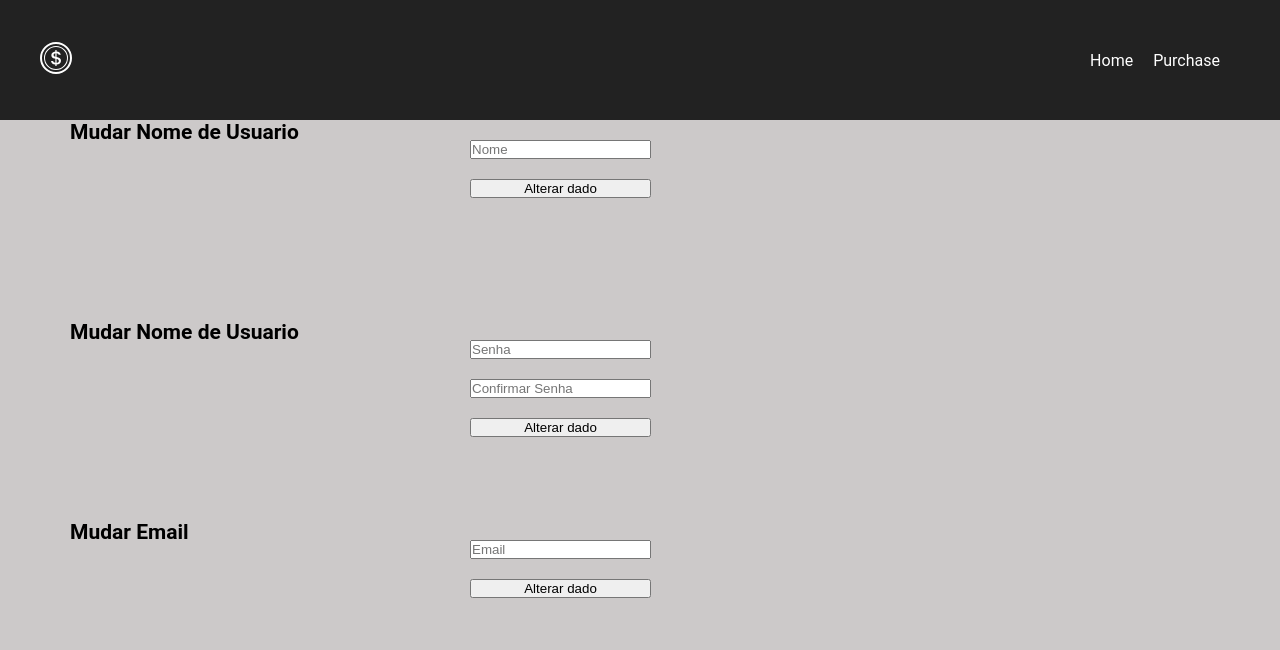
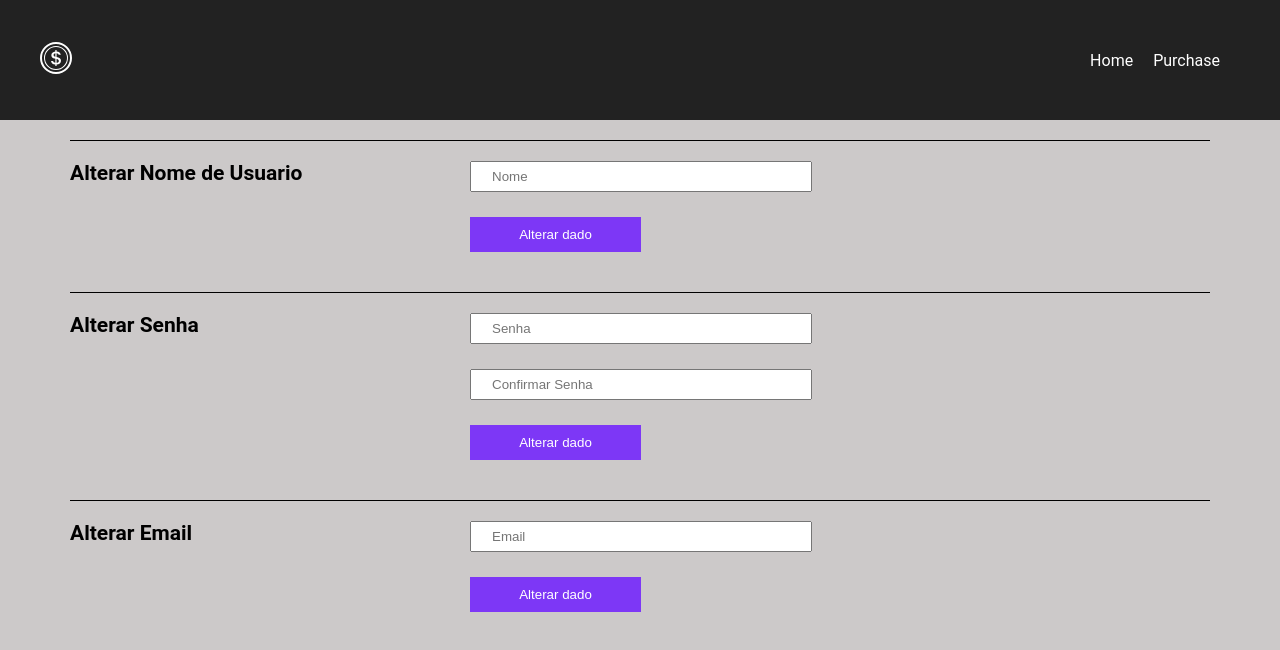
Before and after one commit to Chuu5/Random-Store, a React (Vite) app: page /account in a window 1280 px wide. Shown: the top 650 px of the page. Built offline with nearby package versions, Linux system fonts and the light colour scheme.

Commit message:
fixing validation
fixing validation in user section

```diff
--- a/db.json
+++ b/db.json
@@ -2,19 +2,16 @@
   "users": [
     {
       "id": 1,
-      "userName": "somename",
-      "email": "email@email",
-      "password": "aaaa"
-    },
-    {
-      "id": 2
+      "userName": "novouser3",
+      "password": "bbbb",
+      "email": "email@email"
     },
     {
       "userName": "aaaa",
-      "email": "email@emaila",
-      "password": "aaaa",
-      "confirmPassword": "aaaa",
-      "id": 3
+      "email": "email@hotmail.com",
+      "password": "bbbb",
+      "confirmPassword": "bbbb",
+      "id": 2
     }
   ],
   "products": [
--- a/src/components/CreateAcc.jsx
+++ b/src/components/CreateAcc.jsx
@@ -11,11 +11,11 @@ import Data from "../../db.json"
 
 
 const schema = yup.object({
-    email: yup.string().required("Esse campo é obrigatorio"),
-    userName: yup.string().required("Esse campo é obrigatorio").min(3, "Minimo de 3 caracteres"),
-    password: yup.string().required("Esse campo é obrigatorio").min(4, "Minimo de 4 caracteres"),
+    email: yup.string().email("Email invalido").required("Esse campo é obrigatorio"),
+    userName: yup.string().required("Esse campo é obrigatorio").min(4, "Minimo de 4 caracteres"),
+    password: yup.string().required("Esse campo é obrigatorio").min(5, "Minimo de 5 caracteres"),
     confirmPassword: yup.string().required("Esse campo é obrigatorio")
-    .min(3, "Minimo de 4 caracteres").oneOf([yup.ref('password')], 'Senhas devem ser iguais')
+    .min(5, "Minimo de 5 caracteres").oneOf([yup.ref('password')], 'Senhas devem ser iguais')
 }).required();
 
 function CreateAcc( { display } ) {
@@ -26,7 +26,11 @@ function CreateAcc( { display } ) {
         resolver: yupResolver(schema)
       });
 
+
+
+
     const onSubmit = data => {
+
         const emailExist = users.find( (user) => user.email === data.email)
 
         if(emailExist) {
@@ -68,7 +72,7 @@ function CreateAcc( { display } ) {
                 <div className="Field">
                     <MdEmail />
                     <input
-                    type={"email"}
+                    type={"text"}
                     name={"email"}
                     placeholder={"Email"}
                     className="input-Component"
--- a/src/components/navbar.jsx
+++ b/src/components/navbar.jsx
@@ -3,6 +3,7 @@ import { Outlet, Link } from "react-router-dom";
 import "./navbar.css"
 
 function Nav( {user} ) {
+
     return (
         <>
             <nav>
--- a/src/pages/Account.css
+++ b/src/pages/Account.css
@@ -1,6 +1,11 @@
 .info-container {
     display: flex;
-    height: 200px;
+    width: 100%;
+    margin-top: 20px;
+    padding-top: 20px;
+    padding-bottom: 20px;
+
+    border-top: 1px solid black;
 }
 
 .info-text {
@@ -10,8 +15,27 @@
 
 .info-fields {
     display: flex;
+    width: 30%;
     flex-direction: column;
 
-    margin-top: 20px;
-    gap: 20px;
+    gap: 25px;
 }
+
+.info-fields input {
+    padding: 6px 20px;
+}
+
+.info-fields input:focus {
+    outline: 1px solid #965ef8;
+}
+
+.info-fields button {
+    padding: 10px;
+    width: 50%;
+    color: white;
+
+    border: none;
+    outline: none;
+    background-color: #7d37f6;
+    cursor: pointer;
+}
--- a/src/pages/Account.jsx
+++ b/src/pages/Account.jsx
@@ -1,48 +1,183 @@
+import { useState } from "react"
+import { useNavigate } from "react-router-dom"
 import "./Account.css"
 
-function Account( {user} ) {
+import { useForm } from "react-hook-form";
+import { yupResolver } from '@hookform/resolvers/yup';
+import * as yup from "yup";
+
+
+const schema = yup.object({
+    email: yup.string().email("Email invalido").required("Esse campo é obrigatorio"),
+    userName: yup.string().min(3, "Minimo de 3 caracteres"),
+    password: yup.string().min(4, "Minimo de 4 caracteres"),
+    confirmPassword: yup.string().min(4, "Minimo de 4 caracteres").oneOf([yup.ref('password')], 'Senhas devem ser iguais')
+});
+
+function Account( {setUser, user} ) {
+
+    const { register, formState: { errors } } = useForm({
+        resolver: yupResolver(schema)
+    });
+
+    const [pass, setPass] = useState("")
+    const [confirmPass, setConfirmPass] = useState("")
+    const [name, setName] = useState("")
+    const [email, setEmail] = useState("")
+
+    const handleName = (event) => {
+        setName(event.target.value)
+    }
+    const handleEmail = (event) => {
+        setEmail(event.target.value)
+    }
+    const handlePass = (event) => {
+        setPass(event.target.value)
+    }
+    const handleConfirmPass = (event) => {
+        setConfirmPass(event.target.value)
+    }
+
+    const navigate = useNavigate()
+
+
+
+    function changeName() {
+
+        if(user.userName !== name &&
+            name.length >= 4) {
+            const newUser = user
+            newUser.userName = name
+            alert("Nome de Usuario Alterado Com Sucesso")
+
+            fetch(`http://localhost:5000/users/` + user.id, {
+                method: "PUT",
+                headers: {
+                    "Content-type": "application/json; charset=UTF-8"
+                },
+                body: JSON.stringify(
+                    newUser
+                )
+            })
+            .then(response => response.json())
+            .then(data => console.log(data))
+            .catch(e => console.error(e))
+            setUser("")
+            navigate("/")
+        } else if(name.length < 4) {
+            alert("Nomes precisam ser de pelo menos 4 digitos")
+        } else {
+            alert("Esse nome de usuario é o mesmo que já está cadastrado")
+        }
+    }
+
+    function changeEmail() {
+        const regex = /^[^\s@]+@[^\s@]+\.[^\s@]+$/
+
+        if(user.email !== email &&
+            email.match(regex)) {
+            const newUser = user
+            newUser.email = email
+
+            fetch(`http://localhost:5000/users/` + user.id, {
+                method: "PUT",
+                headers: {
+                    "Content-type": "application/json; charset=UTF-8"
+                },
+                body: JSON.stringify(
+                    newUser
+                    )
+                })
+                .then(response => response.json())
+                .then(data => console.log(data))
+                .catch(e => console.error(e))
+            alert("Email Alterado Com Sucesso")
+            setUser("")
+            navigate("/")
+        } else if(!email.match(regex)) {
+            alert("Email Invalido")
+        } else {
+            alert("Esse Email é o mesmo que já está cadastrado")
+        }
+    }
+
+    function changePass() {
+        if(user.password !== pass &&
+            pass === confirmPass &&
+            pass.length >= 5) {
+            const newUser = user
+            newUser.password = pass
+            newUser.confirmPassword = confirmPass
+
+            fetch(`http://localhost:5000/users/` + user.id, {
+                method: "PUT",
+                headers: {
+                    "Content-type": "application/json; charset=UTF-8"
+                },
+                body: JSON.stringify(
+                    newUser
+                    )
+                })
+                .then(response => response.json())
+                .then(data => console.log(data))
+                .catch(e => console.error(e))
+            alert("Senha Alterada Com Sucesso")
+            setUser("")
+            navigate("/")
+        } else if (pass !== confirmPass) {
+            alert("As senhas devem ser iguais")
+        } else if(pass.length < 5) {
+            alert("Senhas devem possuir pelo menos 5 digitos")
+        }
+
+    }
+
     return (
         <div className="container">
             <div className="info-container">
 
                 <div className="info-text">
-                    <h2>Mudar Nome de Usuario</h2>
+                    <h2>Alterar Nome de Usuario</h2>
                 </div>
 
                 <div className="info-fields">
 
-                    <input type="text" placeholder="Nome"/>
-
-                    <button>Alterar dado</button>
+                    <input type="text" id="changeName" placeholder="Nome"
+                    onChange={handleName}/>
+                    <button onClick={changeName}>Alterar dado</button>
                 </div>
             </div>
 
             <div className="info-container">
 
                 <div className="info-text">
-                    <h2>Mudar Nome de Usuario</h2>
+                    <h2>Alterar Senha</h2>
                 </div>
 
                 <div className="info-fields">
 
-                    <input type="password" placeholder="Senha"/>
-                    <input type="password" placeholder="Confirmar Senha" />
+                    <input type="password" placeholder="Senha"
+                    onChange={handlePass}/>
+                    <input type="password" placeholder="Confirmar Senha"
+                    onChange={handleConfirmPass}/>
+                    <button onClick={changePass}>Alterar dado</button>
 
-                    <button>Alterar dado</button>
                 </div>
+
             </div>
 
             <div className="info-container">
 
                 <div className="info-text">
-                    <h2>Mudar Email</h2>
+                    <h2>Alterar Email</h2>
                 </div>
 
                 <div className="info-fields">
 
-                    <input type="email" placeholder="Email"/>
+                    <input type="text" placeholder="Email"
+                    onChange={handleEmail}/>
 
-                    <button>Alterar dado</button>
+                    <button onClick={changeEmail}>Alterar dado</button>
                 </div>
             </div>
         </div>
--- a/src/pages/Home.jsx
+++ b/src/pages/Home.jsx
@@ -60,6 +60,7 @@ function Home( {setUser} ) {
       <div className="flex-home">
 
         <div className="home-text">
+          <h2>Fictional Shopping</h2>
           <h3>
             Lorem ipsum dolor sit amet consectetur adipisicing elit. Explicabo cum architecto culpa sapiente, ipsam aliquam quas soluta vel voluptatum nihil amet molestiae impedit voluptatibus suscipit minima pariatur laborum. Dolor, vitae.
           </h3>
--- a/src/rendering.jsx
+++ b/src/rendering.jsx
@@ -16,7 +16,7 @@ function Rendering() {
       <Route path='/' element={<Nav user={user} />}>
         <Route path='/' element={<Home setUser={setUser}/>}/>
         <Route path='/purchase' element={<Purchase/>}/>
-        <Route path='/account' element={<Account />}/>
+        <Route path='/account' element={<Account setUser={setUser} user={user} />}/>
       </Route>
     </Routes>
     )
```
